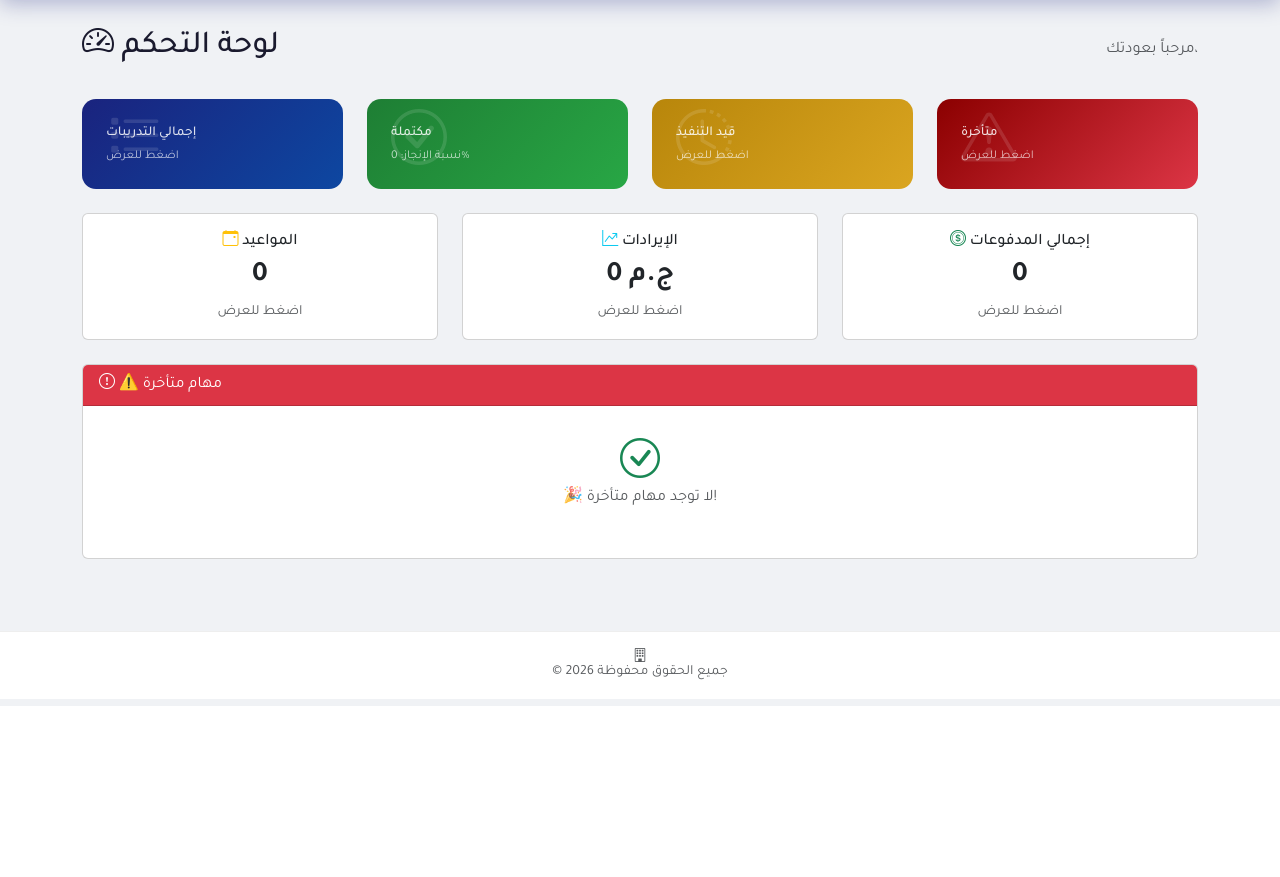
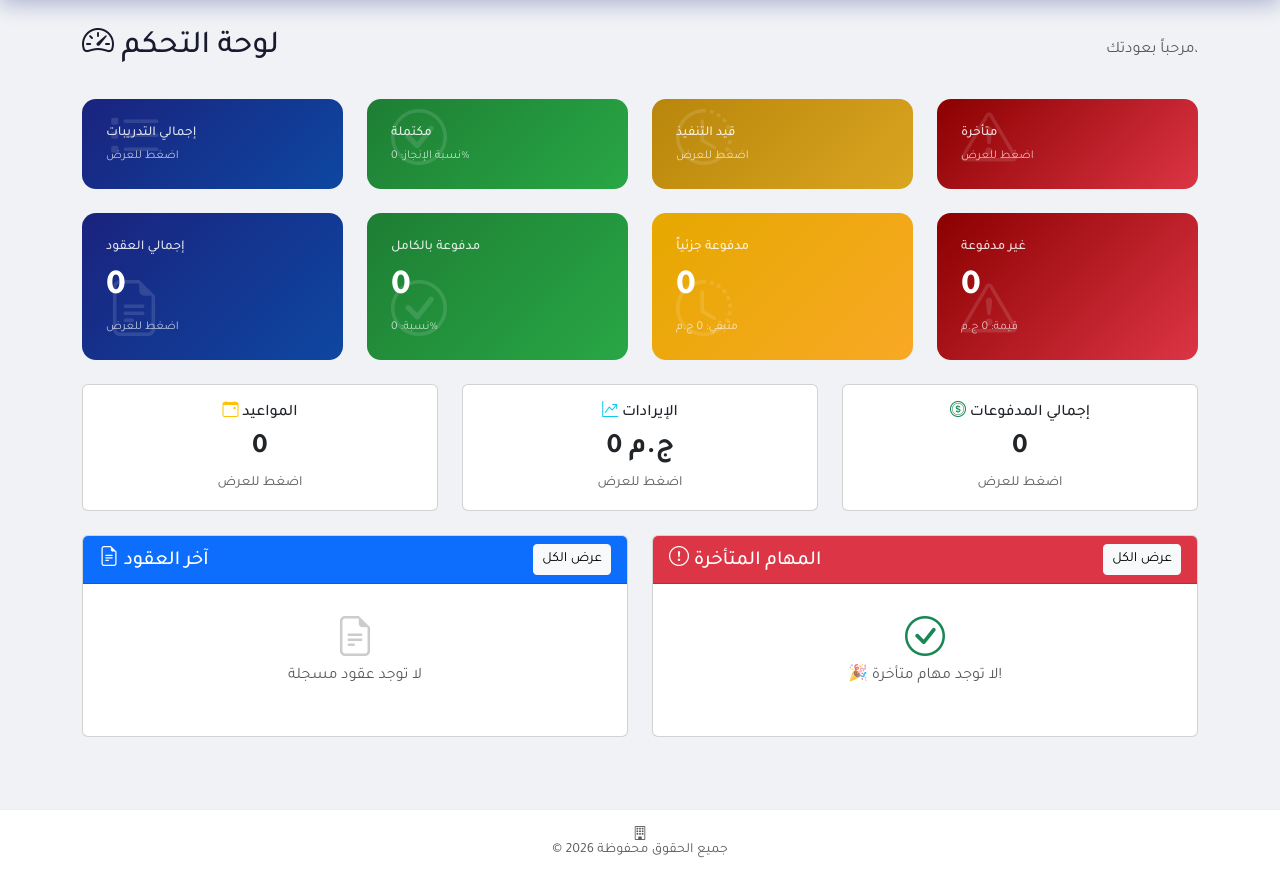
Before and after one commit to fahdsalim19977-sys/taskmanagementerp, a Python web app: template templates/index.html in a window 1280 px wide. Shown: the part 94-971 px from the top of the page. Before the commit the page ends 800 px from the top, so only its background shows below. Run offline with Jinja, Linux system fonts and the light colour scheme; the template is opened without the code that fills it, so the values that code supplies are empty.

Commit message:
Add files via upload

```diff
--- a/templates/index.html
+++ b/templates/index.html
@@ -7,7 +7,7 @@
     <span class="text-muted">{% if get_lang() == 'en' %}Welcome back, {{ session.user_name }}{% else %}مرحباً بعودتك، {{ session.user_name }}{% endif %}</span>
 </div>
 
-<!-- ===== بطاقات الإحصائيات الرئيسية (قابلة للنقر) ===== -->
+<!-- ===== بطاقات الإحصائيات الرئيسية (المهام) ===== -->
 <div class="row g-4 mb-4">
     <div class="col-md-3">
         <a href="/tasks" class="text-decoration-none">
@@ -51,6 +51,50 @@
     </div>
 </div>
 
+<!-- ===== بطاقات إحصائيات العقود ===== -->
+<div class="row g-4 mb-4">
+    <div class="col-md-3">
+        <a href="/contracts" class="text-decoration-none">
+            <div class="stat-card" style="background: linear-gradient(135deg, #1a237e, #0d47a1); cursor: pointer;">
+                <div class="stat-icon"><i class="bi bi-file-earmark-text"></i></div>
+                <div class="stat-label">إجمالي العقود</div>
+                <div class="stat-number">{{ total_contracts or 0 }}</div>
+                <div class="stat-sub">اضغط للعرض</div>
+            </div>
+        </a>
+    </div>
+    <div class="col-md-3">
+        <a href="/contracts_report" class="text-decoration-none">
+            <div class="stat-card" style="background: linear-gradient(135deg, #1e7e34, #28a745); cursor: pointer;">
+                <div class="stat-icon"><i class="bi bi-check-circle"></i></div>
+                <div class="stat-label">مدفوعة بالكامل</div>
+                <div class="stat-number">{{ contracts_paid_full or 0 }}</div>
+                <div class="stat-sub">نسبة: {{ contracts_paid_percent or 0 }}%</div>
+            </div>
+        </a>
+    </div>
+    <div class="col-md-3">
+        <a href="/contracts_report" class="text-decoration-none">
+            <div class="stat-card" style="background: linear-gradient(135deg, #e6a800, #f9a825); cursor: pointer;">
+                <div class="stat-icon"><i class="bi bi-clock-history"></i></div>
+                <div class="stat-label">مدفوعة جزئياً</div>
+                <div class="stat-number">{{ contracts_partial or 0 }}</div>
+                <div class="stat-sub">متبقي: {{ contracts_partial_due or 0 }} ج.م</div>
+            </div>
+        </a>
+    </div>
+    <div class="col-md-3">
+        <a href="/contracts_report" class="text-decoration-none">
+            <div class="stat-card" style="background: linear-gradient(135deg, #8b0000, #dc3545); cursor: pointer;">
+                <div class="stat-icon"><i class="bi bi-exclamation-triangle"></i></div>
+                <div class="stat-label">غير مدفوعة</div>
+                <div class="stat-number">{{ contracts_unpaid or 0 }}</div>
+                <div class="stat-sub">قيمة: {{ contracts_unpaid_amount or 0 }} ج.م</div>
+            </div>
+        </a>
+    </div>
+</div>
+
 <!-- ===== إحصائيات إضافية (مواعيد - إيرادات - مدفوعات) ===== -->
 <div class="row g-4 mb-4">
     <div class="col-md-4">
@@ -88,12 +132,55 @@
     </div>
 </div>
 
-<!-- ===== المهام المتأخرة ===== -->
+<!-- ===== آخر العقود والمهام المتأخرة ===== -->
 <div class="row g-4">
-    <div class="col-md-12">
+    <div class="col-md-6">
         <div class="card">
-            <div class="card-header bg-danger text-white">
-                <i class="bi bi-exclamation-circle"></i> {% if get_lang() == 'en' %}⚠️ Overdue Tasks{% else %}⚠️ مهام متأخرة{% endif %}
+            <div class="card-header bg-primary text-white d-flex justify-content-between align-items-center">
+                <h5 class="mb-0"><i class="bi bi-file-earmark-text"></i> آخر العقود</h5>
+                <a href="/contracts" class="btn btn-sm btn-light">عرض الكل</a>
+            </div>
+            <div class="card-body" style="max-height: 400px; overflow-y: auto;">
+                {% if recent_contracts %}
+                    {% for contract in recent_contracts %}
+                    <div class="d-flex justify-content-between align-items-center border-bottom py-2">
+                        <div>
+                            <a href="/contract/{{ contract.id }}" class="text-decoration-none text-dark">
+                                <strong>{{ contract.contract_number }}</strong>
+                            </a>
+                            <span class="badge bg-secondary ms-2">{{ contract.client_name }}</span>
+                            <br>
+                            <small class="text-muted">
+                                <i class="bi bi-coin"></i> {{ contract.total_amount or contract.contract_value }} ج.م
+                                <span class="badge
+                                    {% if contract.payment_status == 'مدفوع بالكامل' %}bg-success
+                                    {% elif contract.payment_status == 'مدفوع جزئيا' %}bg-warning text-dark
+                                    {% else %}bg-danger{% endif %} ms-2">
+                                    {{ contract.payment_status }}
+                                </span>
+                            </small>
+                        </div>
+                        <div class="text-end">
+                            <small class="text-muted d-block">{{ contract.created_at[:10] }}</small>
+                            <a href="/contract/{{ contract.id }}" class="btn btn-sm btn-outline-primary">عرض</a>
+                        </div>
+                    </div>
+                    {% endfor %}
+                {% else %}
+                <div class="text-center py-3">
+                    <i class="bi bi-file-earmark-text" style="font-size: 2.5rem; color: #ccc;"></i>
+                    <p class="text-muted mt-2">لا توجد عقود مسجلة</p>
+                </div>
+                {% endif %}
+            </div>
+        </div>
+    </div>
+
+    <div class="col-md-6">
+        <div class="card">
+            <div class="card-header bg-danger text-white d-flex justify-content-between align-items-center">
+                <h5 class="mb-0"><i class="bi bi-exclamation-circle"></i> المهام المتأخرة</h5>
+                <a href="/tasks" class="btn btn-sm btn-light">عرض الكل</a>
             </div>
             <div class="card-body" style="max-height: 400px; overflow-y: auto;">
                 {% if overdue_list %}
```
